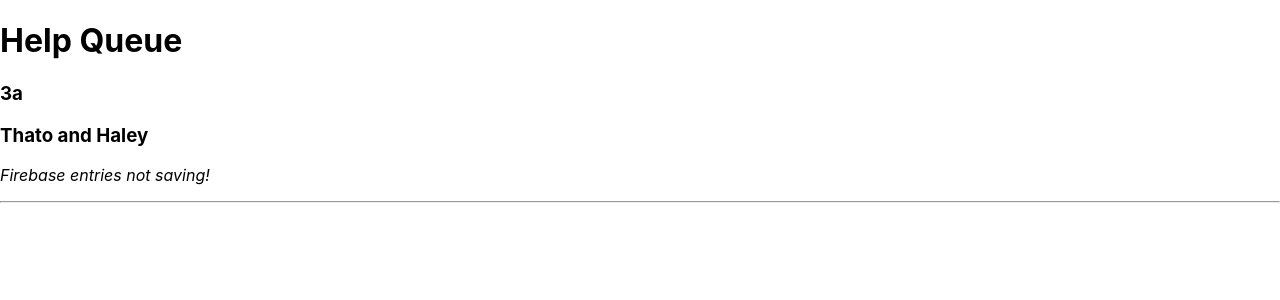
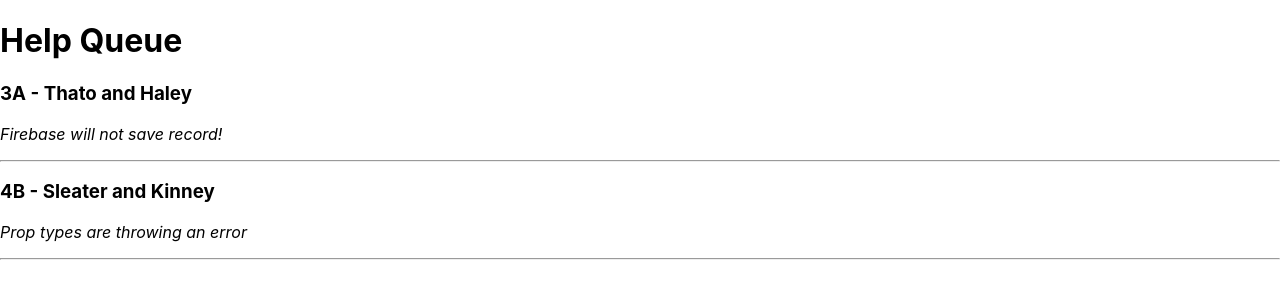
Before and after one commit to Patrick-Dolan/help-queue, a React (Create React App) app: page / in a window 1280 px wide. Shown: the top 300 px of the page. Built offline with nearby package versions, Linux system fonts and the light colour scheme.

Commit message:
add props and refactor ticket to take them

```diff
--- a/src/components/Ticket.js
+++ b/src/components/Ticket.js
@@ -1,13 +1,10 @@
 import React from "react";
 
-function Ticket(){
-  const name = "Thato";
-  const name2 = "Haley";
+function Ticket(props){
   return (
     <React.Fragment>
-      <h3>3a</h3>
-      <h3>{name} and {name2}</h3>
-      <p><em>Firebase entries not saving!</em></p>
+      <h3>{props.location} - {props.names}</h3>
+      <p><em>{props.issue}</em></p>
       <hr/>
     </React.Fragment>
   );
--- a/src/components/TicketList.js
+++ b/src/components/TicketList.js
@@ -3,7 +3,16 @@ import Ticket from "./Ticket";
 
 function TicketList(){
   return (
-    <Ticket />
+    <React.Fragment>
+      <Ticket
+      location="3A"
+      names="Thato and Haley"
+      issue="Firebase will not save record!"/>
+      <Ticket
+      location="4B"
+      names="Sleater and Kinney"
+      issue="Prop types are throwing an error"/>
+    </React.Fragment>
   );
 }
 
```
